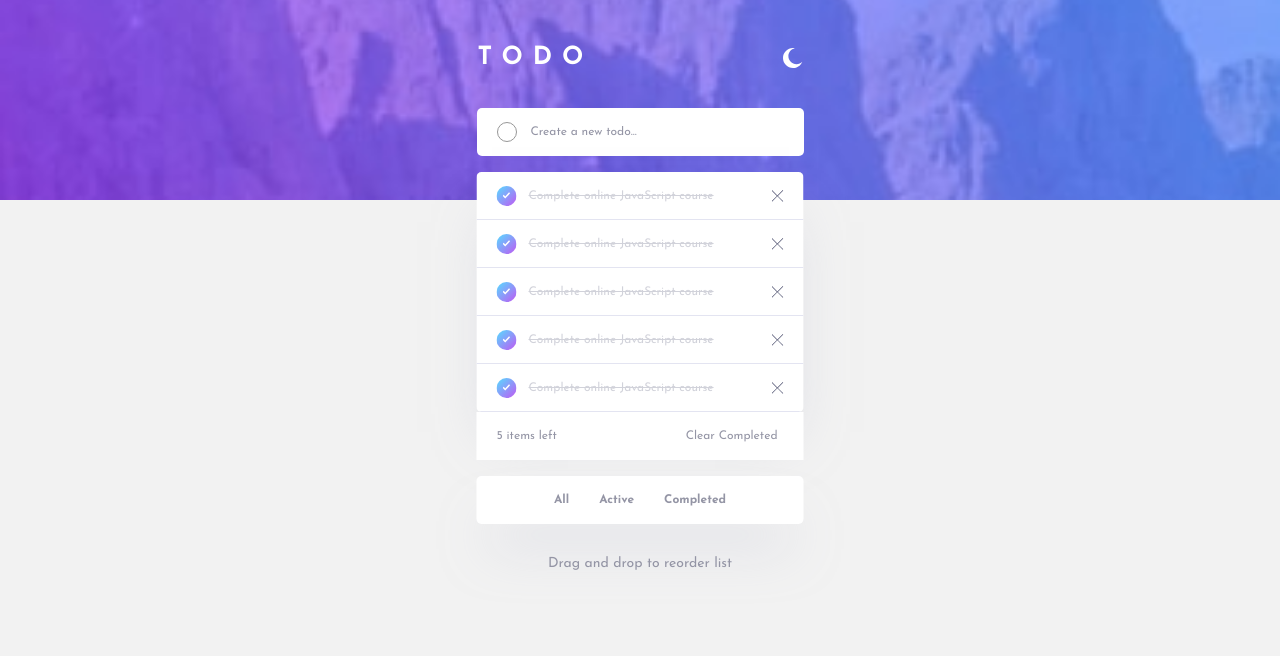
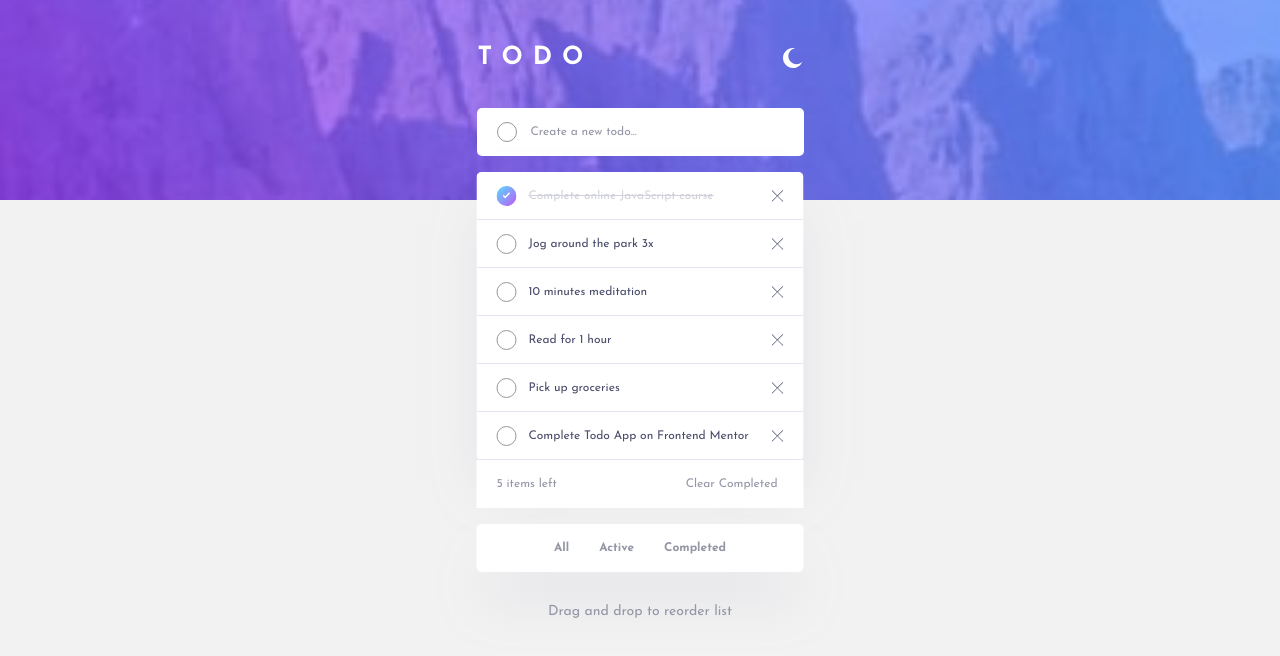
Before and after one commit to danielopq/todo-react, a React (Vite) app: page / in a window 1280 px wide. Shown: the top 656 px of the page. Built offline with nearby package versions, Linux system fonts and the light colour scheme.

Commit message:
const createTodo created

```diff
--- a/src/App.jsx
+++ b/src/App.jsx
@@ -8,30 +8,37 @@ import TodoCompleted from './assets/components/TodoCompleted';
 
 
 const initialStateTodos = [
-  {id:1,title: "Complete online JavaScript course",completed: true},
-  {id:2,title: "Jog around the park 3x",completed: true},
-  {id:3,title: "10 minutes meditation",completed: true},
-  {id:4,title: "Read for 1 hour",completed: true},
-  {id:5,title: "Pick up groceries",completed: true},
-  {id:6,title: "Complete Todo App on Frontend Mentor",completed: true}
+  { id: 1, title: "Complete online JavaScript course", completed: false },
+  { id: 2, title: "Jog around the park 3x", completed: true },
+  { id: 3, title: "10 minutes meditation", completed: true },
+  { id: 4, title: "Read for 1 hour", completed: true },
+  { id: 5, title: "Pick up groceries", completed: true },
+  { id: 6, title: "Complete Todo App on Frontend Mentor", completed: true }
 ];
 
 function App() {
-  const [todos,setTodos] = useState(initialStateTodos);
+  const [todos, setTodos] = useState(initialStateTodos);
+
+  const createTodo = (title) => {
+    const newTodo = {
+      id: new Date(), title: title, completed: false
+    }
+    setTodos(...todos, newTodo)
+  }
 
   return (
     <>
       <header>
-        <ChangeSkin/>
-        <TodoCreate/>
+        <ChangeSkin />
+        <TodoCreate createTodo = {createTodo}/>
       </header>
       <main>
-      <section id="main-container">
+        <section id="main-container">
           <div id="todoViewer">
-          <TodoList/>
-          <TodoCompleted/>
+            <TodoList todos={todos} />
+            <TodoCompleted />
           </div>
-          <TodoFilter/>
+          <TodoFilter />
           <p className='bottom-text'>Drag and drop to reorder list</p>
         </section>
       </main>
--- a/src/assets/components/TodoItem.jsx
+++ b/src/assets/components/TodoItem.jsx
@@ -1,8 +1,9 @@
-const TodoItem = () => {
+const TodoItem = ({todo}) => {
+    const{id,title,completed} = todo;
     return (
-        <article id="tarea01" className="whiteContainer task">
-            <button className='state-bt finished-bt'></button>
-            <p className='todoText completed'>Complete online JavaScript course</p>
+        <article id={id} className="whiteContainer task">
+            <button className={completed ? 'state-bt unFinished-bt' : 'state-bt finished-bt'}></button>
+            <p className={completed ? 'todoText unCompleted' : 'todoText completed'}>{title}</p>
             <button className='delete-bt'></button>
         </article>
     )
--- a/src/assets/components/TodoList.jsx
+++ b/src/assets/components/TodoList.jsx
@@ -1,13 +1,11 @@
 import TodoItem from "./TodoItem";
 
-const TodoList = () => {
+const TodoList = ({todos}) => {
     return (
         <div id="todoList">
-            <TodoItem/>
-            <TodoItem/>
-            <TodoItem/>
-            <TodoItem/>
-            <TodoItem/>
+            {todos.map((todo)=>(
+                <TodoItem key={todo.id} todo={todo}/>
+            ))}
         </div>
     )
 }
```
